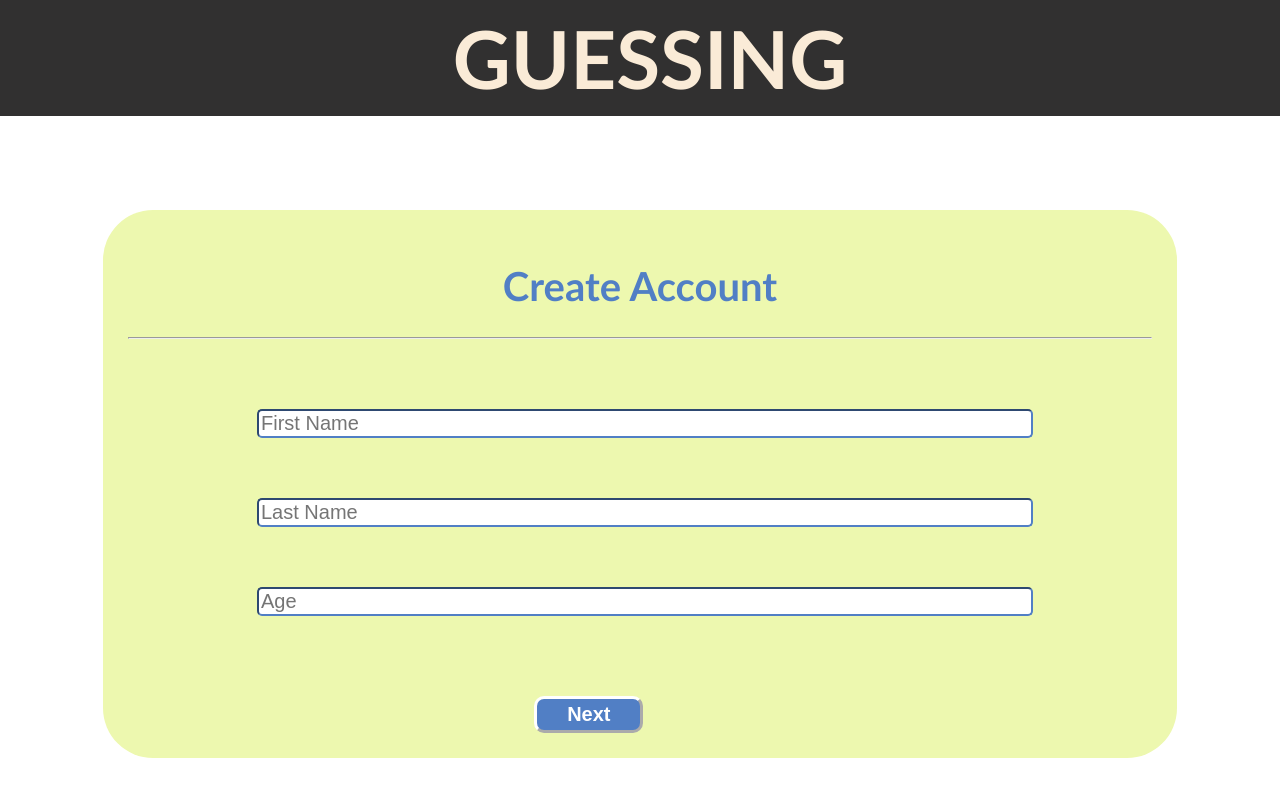
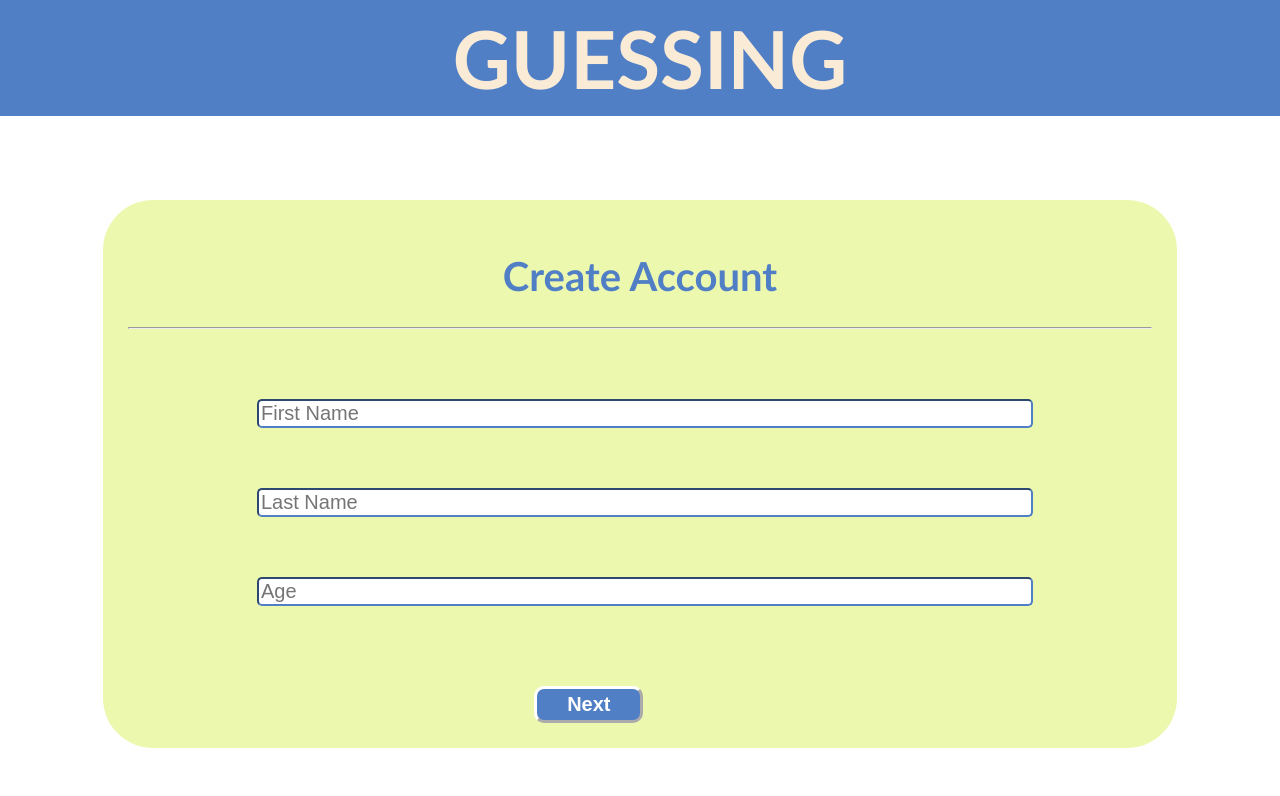
Before and after one commit to FrankNeba/guessing_game, a React (Create React App) app: page /game in a window 1280 px wide. Shown: the top 796 px of the page. Built offline with nearby package versions, Linux system fonts and the light colour scheme.

Commit message:
fail win added

```diff
--- a/src/App.js
+++ b/src/App.js
@@ -9,6 +9,7 @@ class App extends Component  {
       show: false,
         balance : 1000,
      number : null,
+     result: null,
   }
   start = (con, prev) => {
     this.setState({
@@ -24,15 +25,15 @@ clicked = (pos) =>{
 
     console.log(number)
     if(pos === 1 && number < 4){
-        this.setState({balance: this.state.balance + 1000})
+        this.setState({balance: this.state.balance + 1000, result: "win"})
     }
     else if(pos === 2 && number === 4){
-        this.setState({balance: this.state.balance + 1000})
+        this.setState({balance: this.state.balance + 1000, result: "win"})
     }
     else if(pos === 3 && number > 4){
-        this.setState({balance: this.state.balance + 1000})
+        this.setState({balance: this.state.balance + 1000, result: "win"})
     }
-    else {this.setState({balance: this.state.balance - 1000})}
+    else {this.setState({balance: this.state.balance - 1000, result: "fail"})}
 
 }
 
@@ -43,16 +44,17 @@ clicked = (pos) =>{
   render(){
   return (
     <div className="App">
+      <div className={classes.navigation}>
       <header >
-        <nav className= {classes.navigation}>GUESSING</nav>
-        <hr></hr>
-      </header>
+        <nav >GUESSING</nav>
+
+      </header></div>
       <div>
         <CreateAccount startgamestate = {this.next} startgame = {this.state.startgame}/>
       </div>
 
       <div>
-      <Game startgame = {this.state.startgame} startgamestate = {this.next} balance = {this.state.balance} show= {this.state.show} start = {this.start} number = {this.state.number} clicked = {this.clicked}/>
+      <Game startgame = {this.state.startgame} result = {this.state.result} startgamestate = {this.next} balance = {this.state.balance} show= {this.state.show} start = {this.start} number = {this.state.number} clicked = {this.clicked}/>
       </div>
 
       <br></br>
--- a/src/App.module.css
+++ b/src/App.module.css
@@ -1,15 +1,21 @@
 .navigation{
+
     font-weight: bolder;
-    background-color:  rgb(49, 48, 48);
+    background-color:   rgb(81, 127, 197);
     color: antiquewhite;
     font-family:'Gill Sans', 'Gill Sans MT', Calibri, 'Trebuchet MS', sans-serif;
     padding: 10px;
     min-width: 100%;
     font-size: 80px;
-    border: none;
+
     position: fixed;
     top: 0;
     left: 0;
+
+}
+
+.shadow{
+    box-shadow: 0px 4px 6px rbga(0,0,0.1);
 }
 
 .create{
@@ -67,16 +73,26 @@ input{
     margin-top: 80px;
 }
 .play{
-    margin-top: 150px;
+    margin-top: 20px;
 }
 .board{
+
    margin-inline: auto;
+   border-radius: 200px;
+   background-color: aliceblue;
+   margin-top: 30px;
+   padding-bottom: 40px;
+   padding-top: 0.5px;
+
+  margin-bottom: 30px;
+  min-width: fit-content;
+
 }
 
 .board > p{
     margin-top: 100px;
     font-size: 30px;
-    position: relative;
+
     text-align: center;
 
 
--- a/src/game.js
+++ b/src/game.js
@@ -23,6 +23,7 @@ const Game = (props) => {
             <div style={{display:props.show? "block" : "none"}}>
             <div className={classes.board}>
                 <p>{props.number != null ? "Number: " + props.number: null}</p>
+                <p style = {{color: props.result === "fail"? "red": "green", fontWeight: "bolder"}}>{props.result}</p>
             </div>
 
             <div className={classes.botton}>
```
